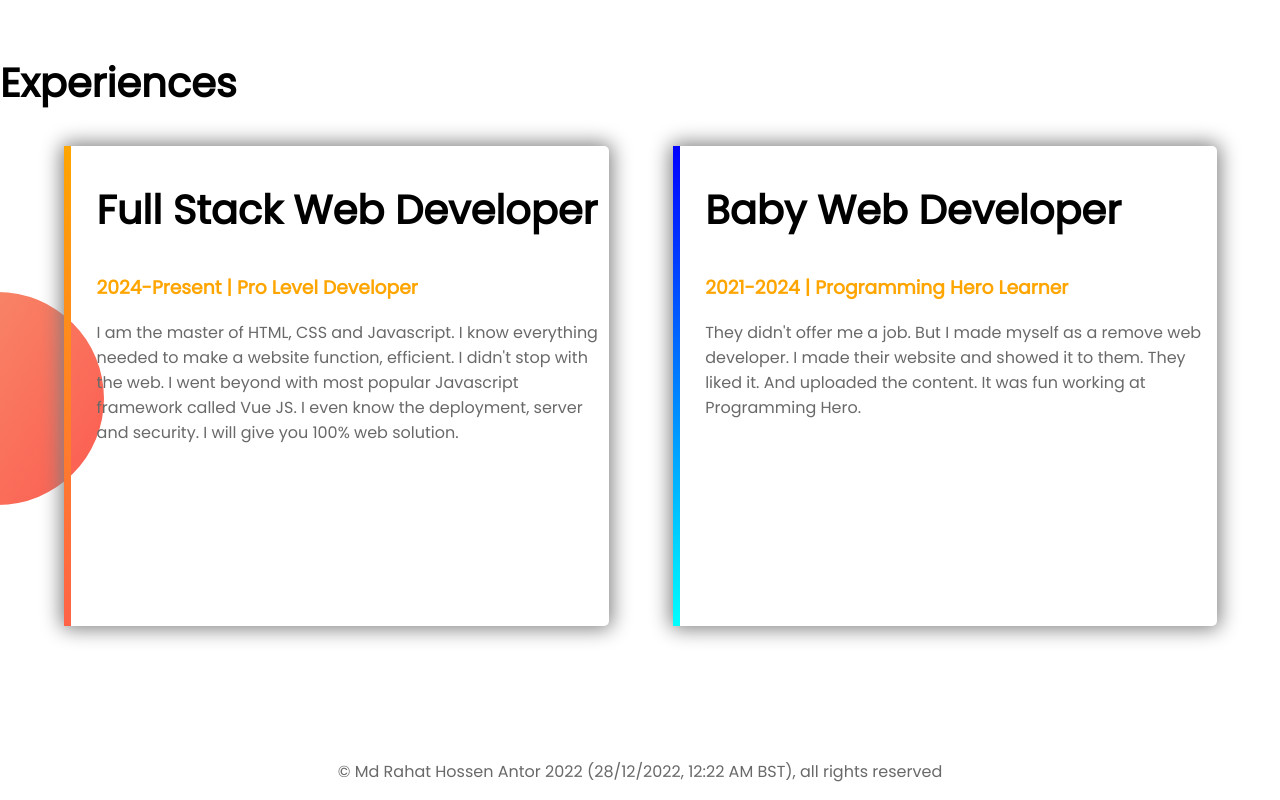
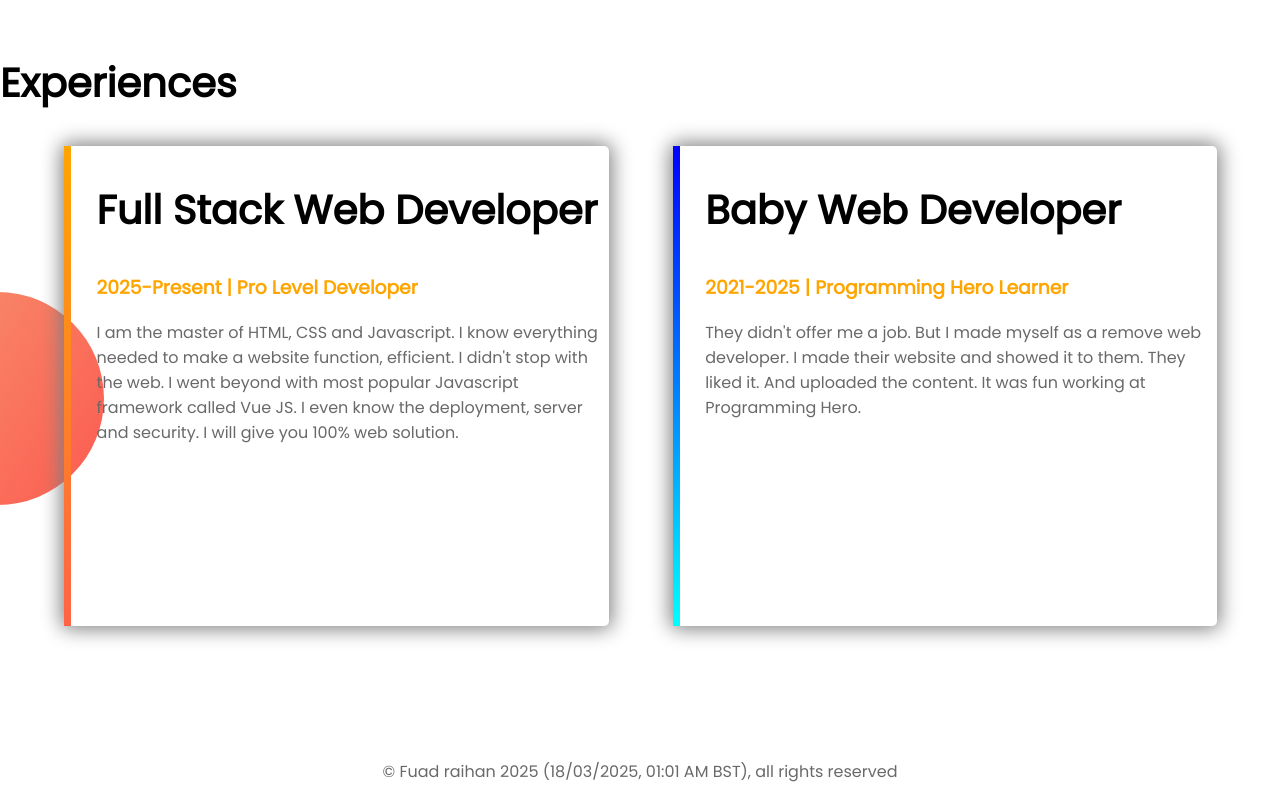
Before and after one commit to fuadraihan10/web-portfolio, a plain HTML site: page index.html in a window 1280 px wide. Shown: the part 1680-2480 px from the top of the page. Drawn offline with Linux system fonts and the light colour scheme.

Commit message:
debugging the code

```diff
--- a/index.html
+++ b/index.html
@@ -36,17 +36,17 @@
         <h2>Experiences</h2>
         <div class="half-width" id="full-stack">
             <h2>Full Stack Web Developer</h2>
-            <h3 class="orange-hilight">2024-Present | Pro Level Developer</h3>
+            <h3 class="orange-hilight">2025-Present | Pro Level Developer</h3>
             <p>I am the master of HTML, CSS and Javascript. I know everything needed to make a website function, efficient. I didn't stop with the web. I went beyond with most popular Javascript framework called Vue JS. I even know the deployment, server and security. I will give you 100% web solution.</p>
         </div>
         <div class="half-width" id="baby-web">
             <h2>Baby Web Developer</h2>
-            <h3 class="orange-hilight">2021-2024 | Programming Hero Learner</h3>
+            <h3 class="orange-hilight">2021-2025 | Programming Hero Learner</h3>
             <p>They didn't offer me a job. But I made myself as a remove web developer. I made their website and showed it to them. They liked it. And uploaded the content. It was fun working at Programming Hero.</p>
         </div>
     </section>
     <footer>
-        <p>&copy; Md Rahat Hossen Antor 2022 (28/12/2022, 12:22 AM BST), all rights reserved</p>
+        <p>&copy; Fuad raihan 2025 (18/03/2025, 01:01 AM BST), all rights reserved</p>
     </footer>
 </body>
 </html>
```
